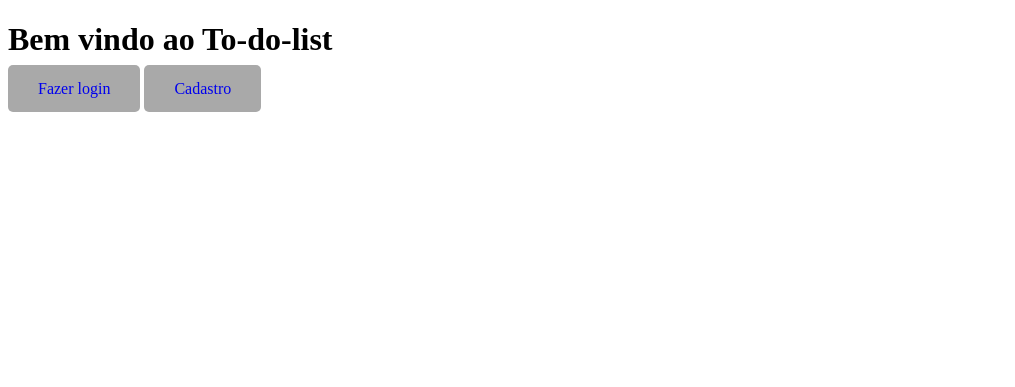
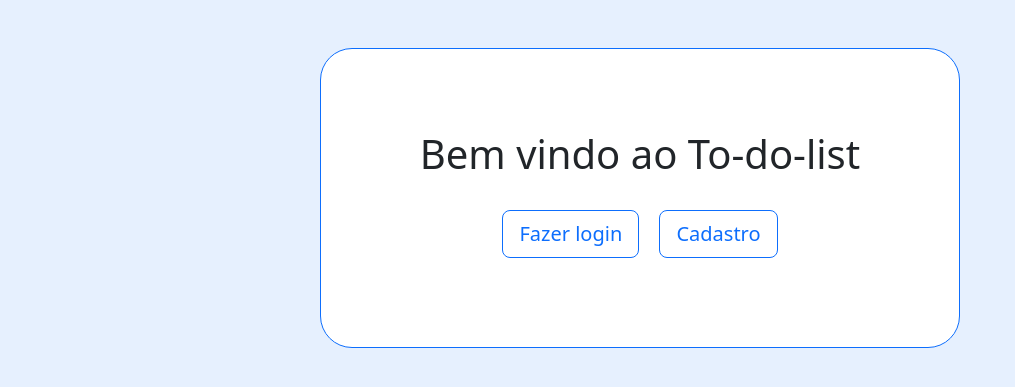
Before and after one commit to Limaster98/to-do-list-project, a Flask app: page / in a window 1280 px wide. Shown: the top 387 px of the page, without its empty margins (0-1015 px from the left). Run offline with Flask 3, Linux system fonts and the light colour scheme.

Commit message:
feat: improve index frontend

```diff
--- a/templates/index.html
+++ b/templates/index.html
@@ -1,15 +1,13 @@
-<!DOCTYPE html>
-<html lang="pt-br">
-<head>
-    <meta charset="UTF-8">
-    <meta name="viewport" content="width=device-width, initial-scale=1.0">
-    <title>To-do-list</title>
-</head>
-<body>
-    <h1>Bem vindo ao To-do-list</h1>
-    <div>
-        <a style="background-color: darkgray; padding: 15px 30px; border-radius: 5px; text-decoration: none;" href="{{ url_for('user.login') }}">Fazer login</a>
-        <a style="background-color: darkgray; padding: 15px 30px; border-radius: 5px; text-decoration: none" href="{{ url_for('user.register') }}">Cadastro</a>
+{% extends 'base.html' %}
+
+{% block title %}
+<title>To-do-list</title>
+{% endblock %}
+
+{% block content %}
+    <div class="text-center">
+        <h1 class="mb-4">Bem vindo ao To-do-list</h1>
+        <a class="btn btn-outline-primary btn-lg m-2" href="{{ url_for('user.login') }}" role="button">Fazer login</a>
+        <a class="btn btn-outline-primary btn-lg m-2" href="{{ url_for('user.register') }}">Cadastro</a>
     </div>
-</body>
-</html>
+{% endblock %}
```
